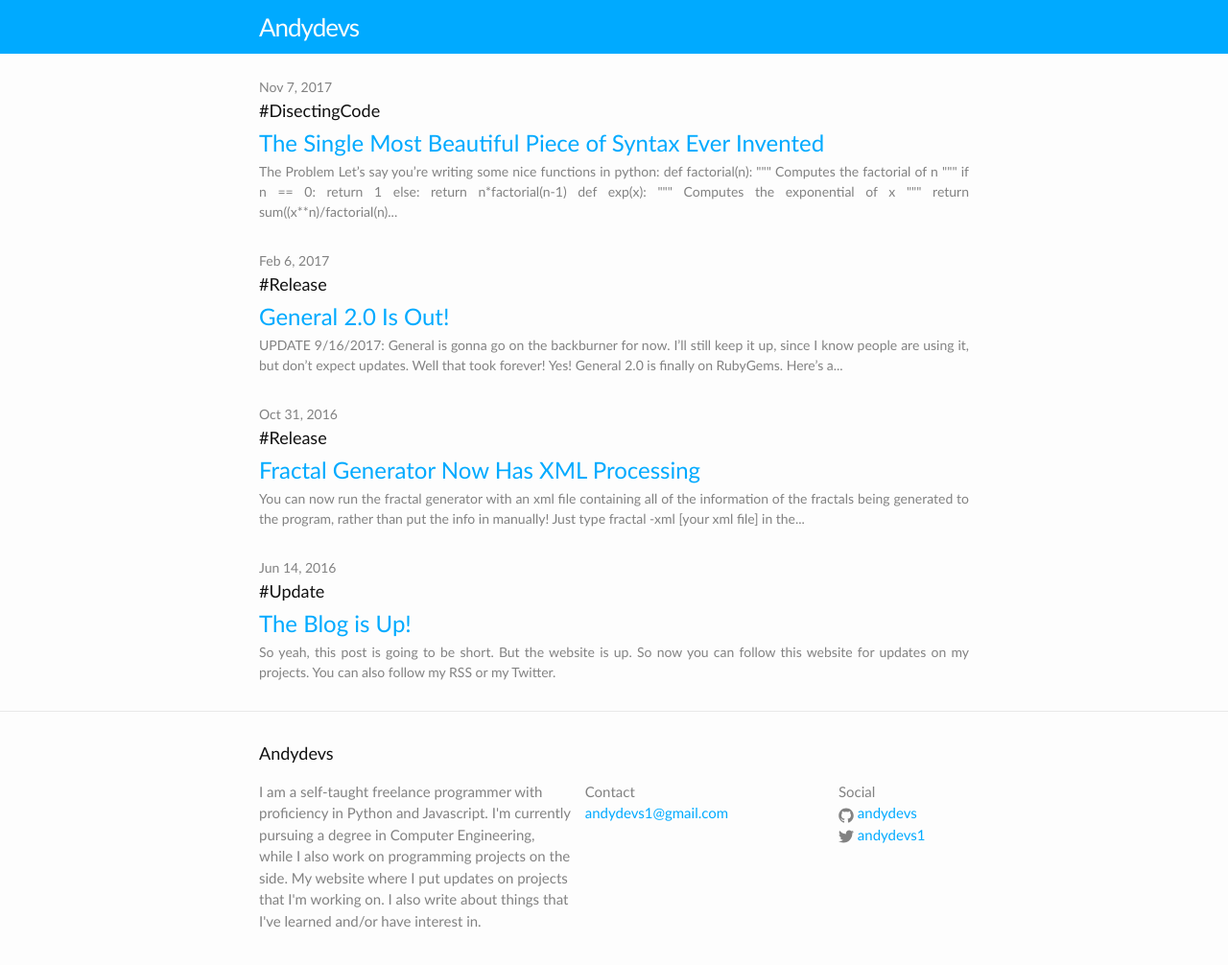
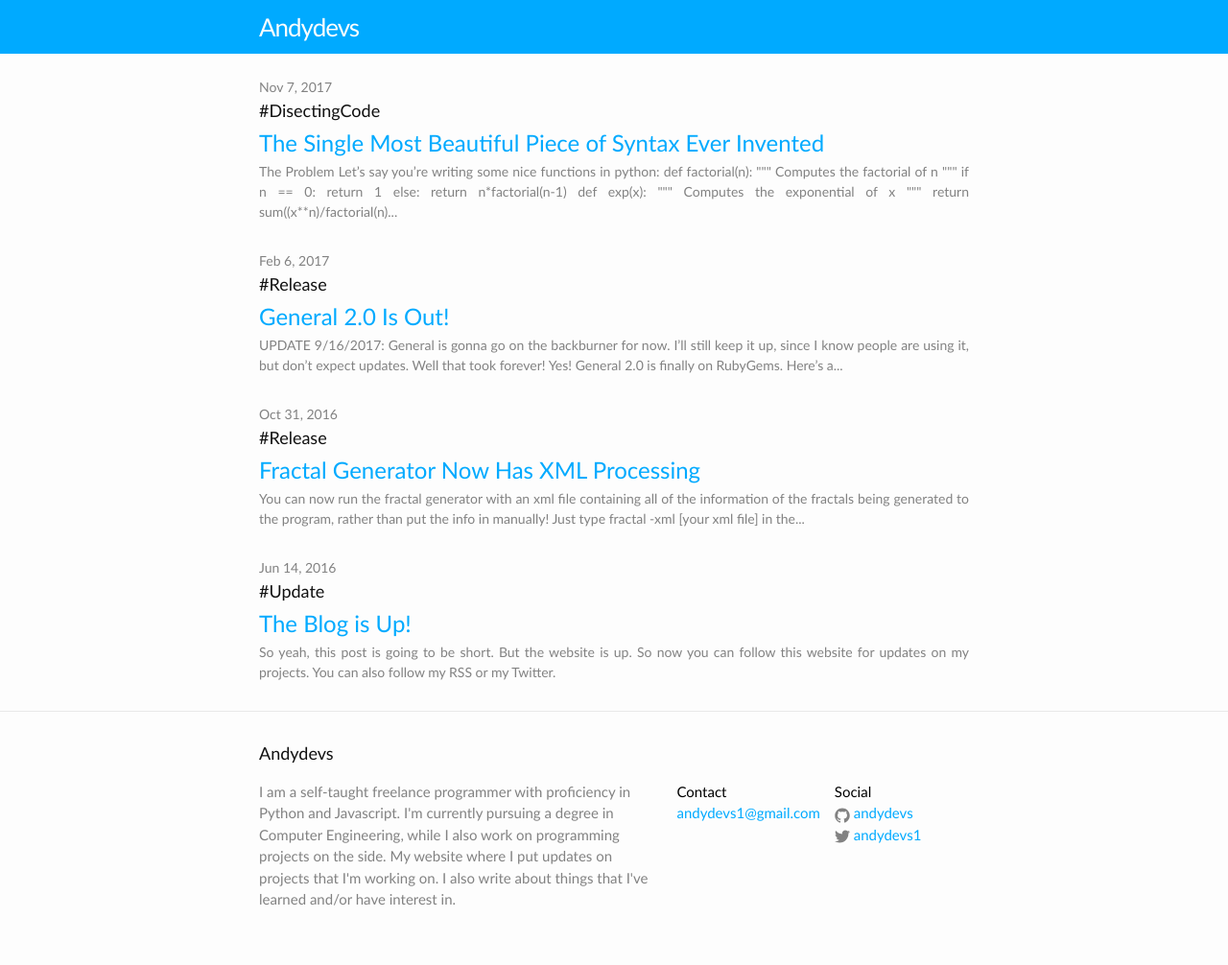
Before and after one commit to andydevs/blog, a Jekyll site: the page built from index.html, in a window 1280 px wide and 1031 px high. Shown: the top 1006 px of the window at 96% size. Built offline with Jekyll 4.4.1, drawn with Linux system fonts in a browser that asks for light colours.

Commit message:
Updated footer

```diff
--- a/_includes/footer.html
+++ b/_includes/footer.html
@@ -1,41 +1,35 @@
 <footer class="site-footer">
-
     <div class="wrapper">
-
+        <!-- Heading -->
         <h2 class="footer-heading">{{ site.title }}</h2>
 
+        <!-- Footer content -->
         <div class="footer-col-wrapper">
-      <div class="footer-col footer-col-1">
+            <!-- Footer Description -->
+            <div class="footer-col-description">
                 <p>{{ site.description }}</p>
             </div>
 
-      <div class="footer-col footer-col-2">
-        <ul class="contact-list">
+            <!-- Footer Contact list -->
+            <div class="footer-col">
+                <ul>
                     <li>Contact</li>
                     <li><a href="mailto:{{ site.email }}">{{ site.email }}</a></li>
                 </ul>
             </div>
 
-      <div class="footer-col footer-col-3">
-        <ul class="social-media-list">
-          <li>
-            Social
-          </li>
+            <!-- Footer Social list -->
+            <div class="footer-col">
+                <ul>
+                    <li>Social</li>
                     {% if site.github_username %}
-          <li>
-            {% include icon-github.html username=site.github_username %}
-          </li>
+                        <li>{% include icon-github.html username=site.github_username %}</li>
                     {% endif %}
-
                     {% if site.twitter_username %}
-          <li>
-            {% include icon-twitter.html username=site.twitter_username %}
-          </li>
+                        <li>{% include icon-twitter.html username=site.twitter_username %}</li>
                     {% endif %}
                 </ul>
             </div>
         </div>
-
     </div>
-
 </footer>
--- a/_sass/_layout.scss
+++ b/_sass/_layout.scss
@@ -116,73 +116,53 @@
     }
 }
 
-
-
-/**
- * Site footer
- */
+// Site footer
 .site-footer {
     border-top: 1px solid $grey-color-light;
     padding: $spacing-unit 0;
-}
 
+    // Heading
     .footer-heading {
         font-size: 18px;
         margin-bottom: $spacing-unit / 2;
     }
 
-.contact-list,
-.social-media-list {
-    list-style: none;
-    margin-left: 0;
-}
-
+    // Column wrapper
     .footer-col-wrapper {
         font-size: 15px;
         color: $grey-color;
         margin-left: -$spacing-unit / 2;
-    @extend %clearfix;
-}
+        display: flex;
+        flex-direction: row;
 
+        // Columns
         .footer-col {
+            flex: 1;
             float: left;
             margin-bottom: $spacing-unit / 2;
             padding-left: $spacing-unit / 2;
+
+            // Lists
+            ul {
+                list-style: none;
+                margin-left: 0;
+                &:first-child { color: black; }
             }
-
-.footer-col-2 {
-    width: -webkit-calc(35% - (#{$spacing-unit} / 2));
-    width:         calc(35% - (#{$spacing-unit} / 2));
         }
-
-.footer-col-3 {
-    width: -webkit-calc(20% - (#{$spacing-unit} / 2));
-    width:         calc(20% - (#{$spacing-unit} / 2));
-}
-
-.footer-col-1 {
-    width: -webkit-calc(45% - (#{$spacing-unit} / 2));
-    width:         calc(45% - (#{$spacing-unit} / 2));
-}
-
-@include media-query($on-laptop) {
-    .footer-col-1 {
-        width: -webkit-calc(100% - (#{$spacing-unit} / 2));
-        width:         calc(100% - (#{$spacing-unit} / 2));
-    }
-
-    .footer-col-2,
-    .footer-col-3 {
-        width: -webkit-calc(50% - (#{$spacing-unit} / 2));
-        width:         calc(50% - (#{$spacing-unit} / 2));
+        .footer-col-description {
+            @extend .footer-col;
+            flex: 3;
         }
     }
 
+    // On mobile
     @include media-query($on-palm) {
-    .footer-col {
-        float: none;
-        width: -webkit-calc(100% - (#{$spacing-unit} / 2));
-        width:         calc(100% - (#{$spacing-unit} / 2));
+        // Content
+        .footer-col-wrapper {
+            display: block;
+            // Columns
+            .footer-col { float: none; }
+        }
     }
 }
 
```
Lines whose indentation alone changed are shown as unchanged.
